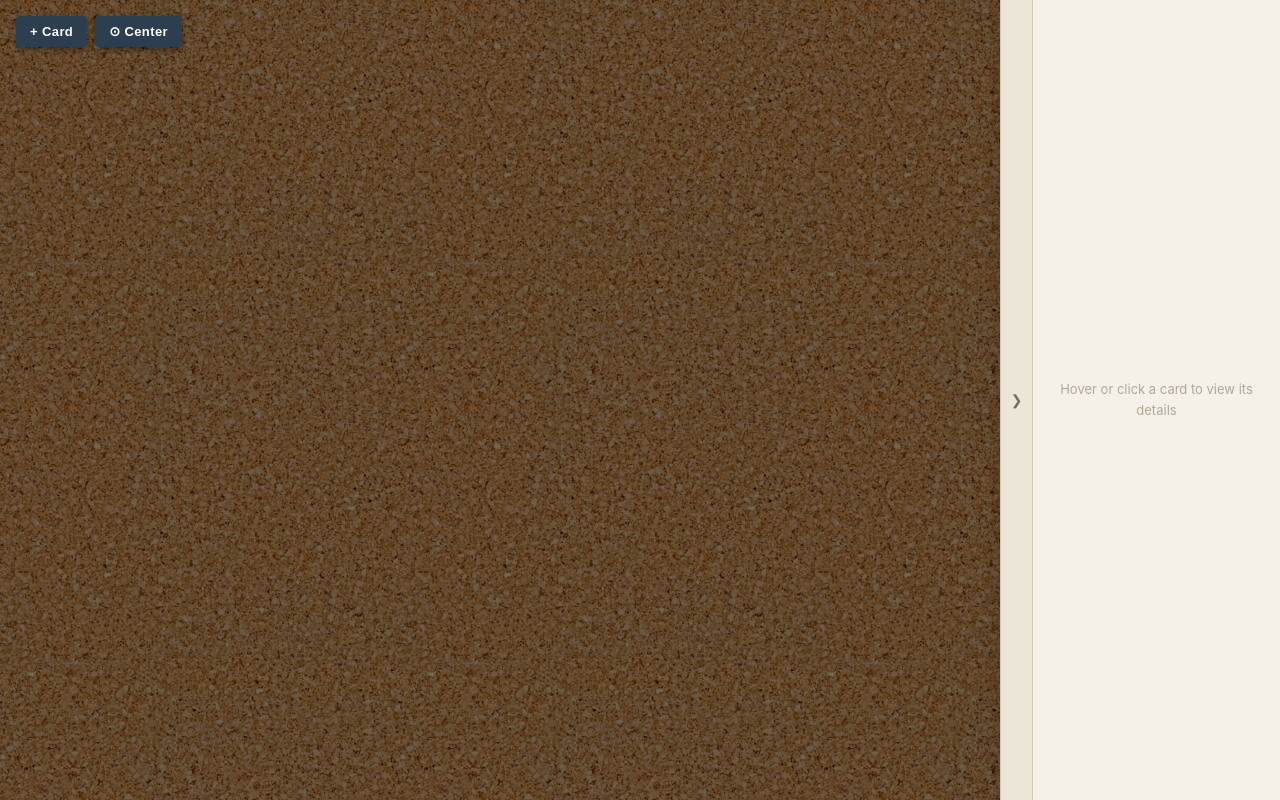
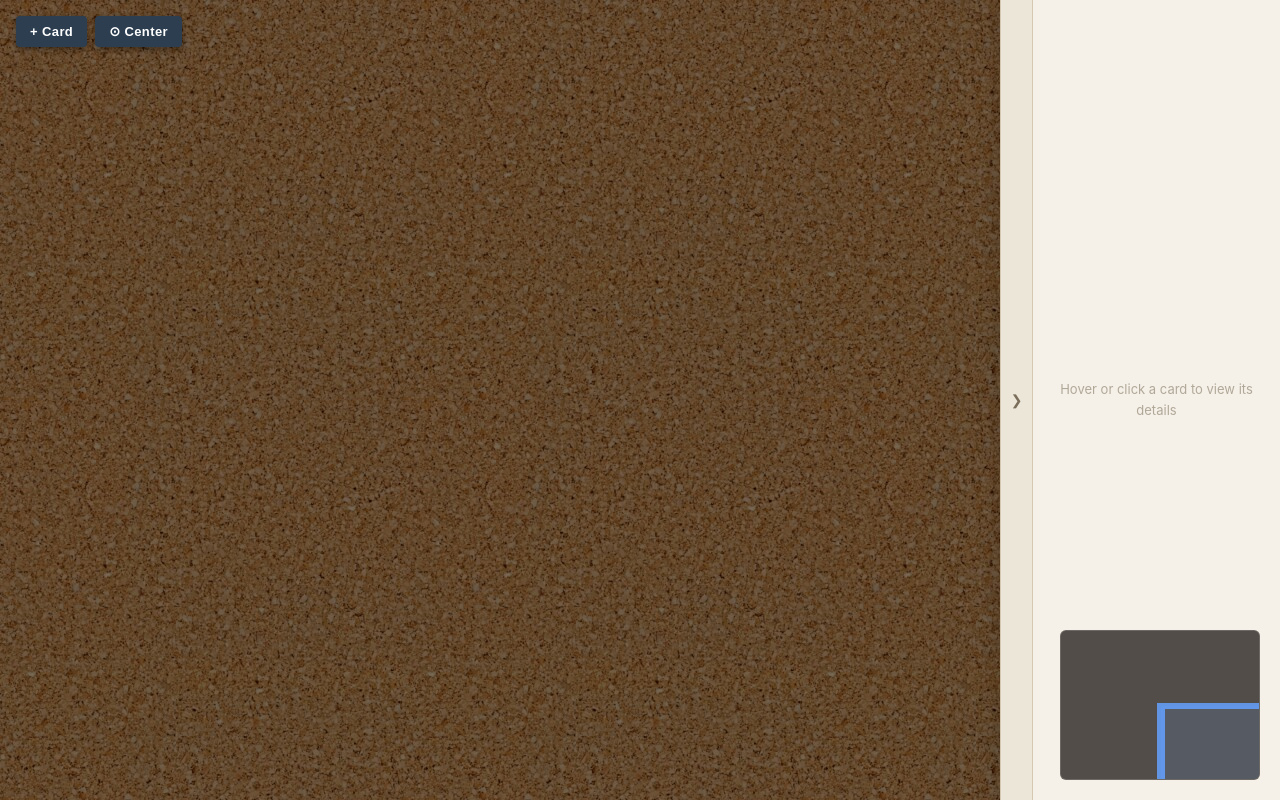
Before and after one commit to fsantand/corkboard, a Vue app: page / in a window 1280 px wide. Built offline with nearby package versions, Linux system fonts and the light colour scheme.

Commit message:
feat: add minimap

```diff
--- a/src/components/CorkBoard.vue
+++ b/src/components/CorkBoard.vue
@@ -5,10 +5,18 @@ import BoardItem from './BoardItem.vue'
 import StringLayer from './StringLayer.vue'
 import BoardToolbar from './BoardToolbar.vue'
 import ItemAside from './ItemAside.vue'
+import MiniMap from './MiniMap.vue'
 
 const store = useCorkboardStore()
 
 const boardRef = ref(null)
+const viewW = ref(window.innerWidth)
+const viewH = ref(window.innerHeight)
+
+function onResize() {
+  viewW.value = window.innerWidth
+  viewH.value = window.innerHeight
+}
 const pointerPos = ref({ x: 0, y: 0 })
 const hoveredItemId = ref(null)
 const selectedItemId = ref(null)
@@ -91,14 +99,14 @@ function centerBoard() {
   const maxY = Math.max(...store.items.map((i) => i.y + CARD_H))
   const contentW = maxX - minX
   const contentH = maxY - minY
-  const viewW = boardRef.value.clientWidth
-  const viewH = boardRef.value.clientHeight
+  const boardW = boardRef.value.clientWidth
+  const boardH = boardRef.value.clientHeight
   const newZoom = Math.max(
     ZOOM_MIN,
-    Math.min(ZOOM_MAX, Math.min((viewW - PADDING * 2) / contentW, (viewH - PADDING * 2) / contentH)),
+    Math.min(ZOOM_MAX, Math.min((boardW - PADDING * 2) / contentW, (boardH - PADDING * 2) / contentH)),
   )
-  panX.value = (viewW - contentW * newZoom) / 2 - minX * newZoom
-  panY.value = (viewH - contentH * newZoom) / 2 - minY * newZoom
+  panX.value = (boardW - contentW * newZoom) / 2 - minX * newZoom
+  panY.value = (boardH - contentH * newZoom) / 2 - minY * newZoom
   zoom.value = newZoom
 }
 
@@ -124,6 +132,11 @@ function onMouseUp(e) {
   if (e.button === 1) isPanning.value = false
 }
 
+function onMinimapPan(newPanX, newPanY) {
+  panX.value = newPanX
+  panY.value = newPanY
+}
+
 function onWheel(e) {
   e.preventDefault()
   const rect = boardRef.value.getBoundingClientRect()
@@ -142,6 +155,7 @@ onMounted(() => {
   boardRef.value.addEventListener('wheel', onWheel, { passive: false })
   document.addEventListener('mousemove', onPanMove)
   document.addEventListener('mouseup', onMouseUp)
+  window.addEventListener('resize', onResize)
 })
 
 onUnmounted(() => {
@@ -150,6 +164,7 @@ onUnmounted(() => {
   boardRef.value?.removeEventListener('wheel', onWheel)
   document.removeEventListener('mousemove', onPanMove)
   document.removeEventListener('mouseup', onMouseUp)
+  window.removeEventListener('resize', onResize)
 })
 </script>
 
@@ -203,6 +218,17 @@ onUnmounted(() => {
     </div>
 
     <ItemAside :item="activeItem" />
+
+    <MiniMap
+      :items="store.items"
+      :connections="store.connections"
+      :pan-x="panX"
+      :pan-y="panY"
+      :zoom="zoom"
+      :view-width="viewW"
+      :view-height="viewH"
+      @update-pan="onMinimapPan"
+    />
   </div>
 </template>
 
--- /dev/null
+++ b/src/components/MiniMap.vue
@@ -0,0 +1,169 @@
+<script setup>
+import { computed, ref } from 'vue'
+
+const MINIMAP_W = 200
+const MINIMAP_H = 150
+const CARD_H = 188
+const ITEM_PAD = 80
+
+const props = defineProps({
+  items: { type: Array, required: true },
+  connections: { type: Array, required: true },
+  panX: { type: Number, required: true },
+  panY: { type: Number, required: true },
+  zoom: { type: Number, required: true },
+  viewWidth: { type: Number, required: true },
+  viewHeight: { type: Number, required: true },
+})
+
+const emit = defineEmits(['update-pan'])
+
+const minimapEl = ref(null)
+const isDragging = ref(false)
+
+// World bounds based only on item positions — never changes due to panning/zooming
+const worldBounds = computed(() => {
+  if (props.items.length === 0) {
+    return { minX: -100, minY: -100, w: 200, h: 200 }
+  }
+  let minX = Infinity, minY = Infinity, maxX = -Infinity, maxY = -Infinity
+  for (const item of props.items) {
+    const w = item.width ?? 200
+    minX = Math.min(minX, item.x)
+    minY = Math.min(minY, item.y)
+    maxX = Math.max(maxX, item.x + w)
+    maxY = Math.max(maxY, item.y + CARD_H)
+  }
+  return {
+    minX: minX - ITEM_PAD,
+    minY: minY - ITEM_PAD,
+    w: maxX - minX + ITEM_PAD * 2,
+    h: maxY - minY + ITEM_PAD * 2,
+  }
+})
+
+// SVG viewBox maps world coords → fixed 200×150 pixels (may stretch, fine for a minimap)
+const viewBox = computed(() => {
+  const { minX, minY, w, h } = worldBounds.value
+  return `${minX} ${minY} ${w} ${h}`
+})
+
+const itemMap = computed(() => {
+  const m = {}
+  for (const item of props.items) m[item.id] = item
+  return m
+})
+
+const connLines = computed(() =>
+  props.connections
+    .filter((c) => itemMap.value[c.fromId] && itemMap.value[c.toId])
+    .map((c) => {
+      const a = itemMap.value[c.fromId]
+      const b = itemMap.value[c.toId]
+      return {
+        id: c.id,
+        x1: a.x + (a.width ?? 200) / 2,
+        y1: a.y + 12,
+        x2: b.x + (b.width ?? 200) / 2,
+        y2: b.y + 12,
+      }
+    }),
+)
+
+const viewportRect = computed(() => ({
+  x: -props.panX / props.zoom,
+  y: -props.panY / props.zoom,
+  w: props.viewWidth / props.zoom,
+  h: props.viewHeight / props.zoom,
+}))
+
+// Convert minimap element px → world coords → emit pan
+function panToMiniPos(mx, my) {
+  const { minX, minY, w, h } = worldBounds.value
+  const wx = minX + (mx / MINIMAP_W) * w
+  const wy = minY + (my / MINIMAP_H) * h
+  emit('update-pan', props.viewWidth / 2 - wx * props.zoom, props.viewHeight / 2 - wy * props.zoom)
+}
+
+function onPointerDown(e) {
+  e.preventDefault()
+  isDragging.value = true
+  minimapEl.value.setPointerCapture(e.pointerId)
+  const rect = minimapEl.value.getBoundingClientRect()
+  panToMiniPos(e.clientX - rect.left, e.clientY - rect.top)
+}
+
+function onPointerMove(e) {
+  if (!isDragging.value) return
+  const rect = minimapEl.value.getBoundingClientRect()
+  panToMiniPos(e.clientX - rect.left, e.clientY - rect.top)
+}
+
+function onPointerUp() {
+  isDragging.value = false
+}
+</script>
+
+<template>
+  <div
+    ref="minimapEl"
+    class="minimap"
+    @pointerdown="onPointerDown"
+    @pointermove="onPointerMove"
+    @pointerup="onPointerUp"
+  >
+    <svg :width="MINIMAP_W" :height="MINIMAP_H" :viewBox="viewBox" preserveAspectRatio="none">
+      <!-- Card rectangles (world coordinates, viewBox handles scaling) -->
+      <rect
+        v-for="item in items"
+        :key="item.id"
+        :x="item.x"
+        :y="item.y"
+        :width="item.width ?? 200"
+        :height="CARD_H"
+        fill="#f5f0e4"
+        rx="2"
+        opacity="0.85"
+      />
+      <!-- Connection lines -->
+      <line
+        v-for="line in connLines"
+        :key="line.id"
+        :x1="line.x1"
+        :y1="line.y1"
+        :x2="line.x2"
+        :y2="line.y2"
+        stroke="#c0392b"
+        stroke-width="8"
+        opacity="0.5"
+      />
+      <!-- Viewport indicator -->
+      <rect
+        :x="viewportRect.x"
+        :y="viewportRect.y"
+        :width="viewportRect.w"
+        :height="viewportRect.h"
+        fill="rgba(100, 160, 255, 0.15)"
+        stroke="rgba(100, 160, 255, 0.85)"
+        stroke-width="8"
+      />
+    </svg>
+  </div>
+</template>
+
+<style scoped>
+.minimap {
+  position: fixed;
+  bottom: 20px;
+  right: 20px;
+  width: 200px;
+  height: 150px;
+  background: rgba(20, 15, 10, 0.72);
+  border: 1px solid rgba(255, 255, 255, 0.15);
+  border-radius: 6px;
+  z-index: 9000;
+  cursor: crosshair;
+  overflow: hidden;
+  user-select: none;
+}
+</style>
```
